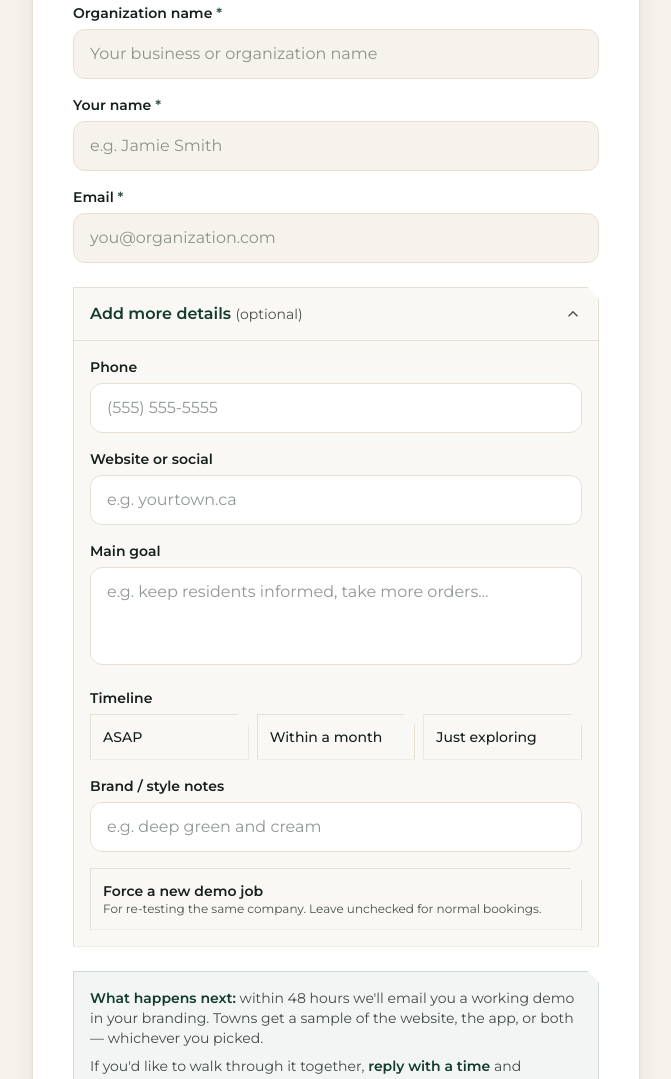
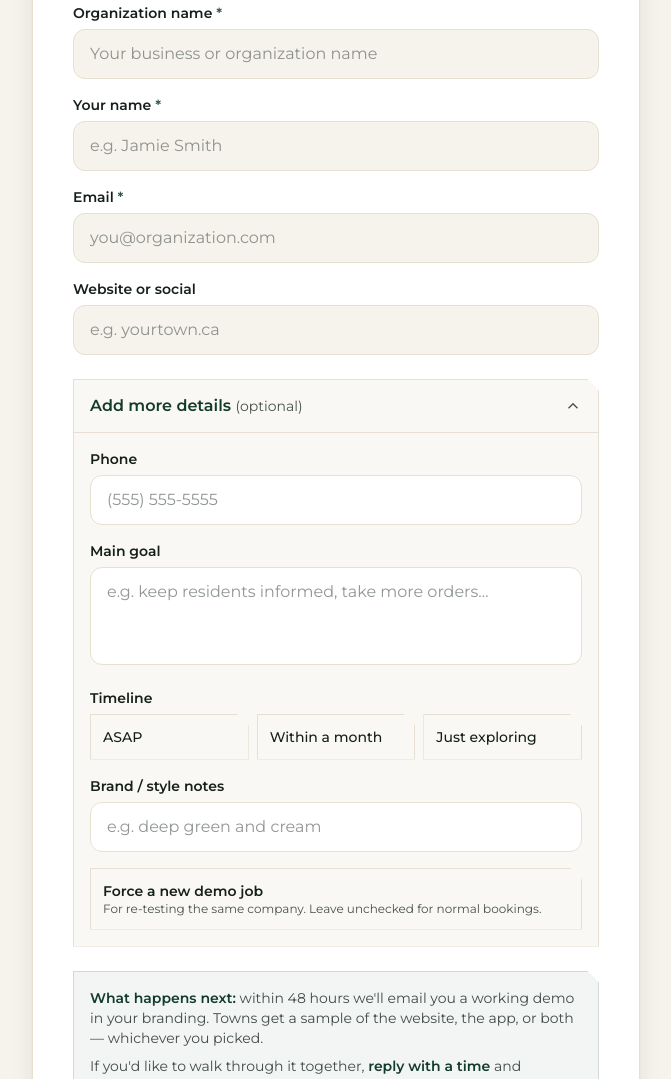
Before and after one commit to localgovy/localgovysite, a website: page demo/index.html in a window 1280 px wide. Shown: the part 781-1860 px from the top of the page, without its empty margins (304-975 px from the left). Drawn offline with Linux system fonts and the light colour scheme.

Commit message:
Update index.html

```diff
--- a/demo/index.html
+++ b/demo/index.html
@@ -207,6 +207,10 @@
             <label class="block text-sm font-semibold text-ink mb-1.5" for="email">Email <span class="text-gold">*</span></label>
             <input id="email" required name="email" type="email" placeholder="you@organization.com" class="field-input w-full px-4 py-3 rounded-xl border border-line bg-paper text-ink placeholder:text-sub/60 transition" />
           </div>
+          <div>
+            <label class="block text-sm font-semibold text-ink mb-1.5" for="currentSite">Website or social</label>
+            <input id="currentSite" name="currentSite" type="text" placeholder="e.g. yourtown.ca" class="field-input w-full px-4 py-3 rounded-xl border border-line bg-paper text-ink placeholder:text-sub/60 transition" />
+          </div>
         </div>
 
         <details open class="mt-6 group panel border border-line bg-paper/60">
@@ -218,10 +222,6 @@
             <div>
               <label class="block text-sm font-semibold text-ink mb-1.5" for="phone">Phone</label>
               <input id="phone" name="phone" type="tel" placeholder="(555) 555-5555" class="field-input w-full px-4 py-3 rounded-xl border border-line bg-surface text-ink placeholder:text-sub/60 transition" />
-            </div>
-            <div>
-              <label class="block text-sm font-semibold text-ink mb-1.5" for="currentSite">Website or social</label>
-              <input id="currentSite" name="currentSite" type="text" placeholder="e.g. yourtown.ca" class="field-input w-full px-4 py-3 rounded-xl border border-line bg-surface text-ink placeholder:text-sub/60 transition" />
             </div>
             <div>
               <label class="block text-sm font-semibold text-ink mb-1.5" for="goals">Main goal</label>
```
